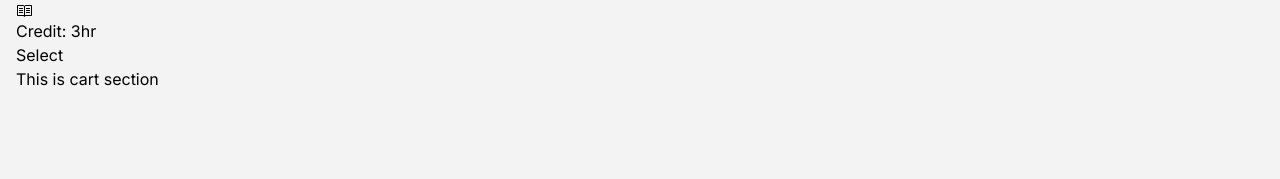
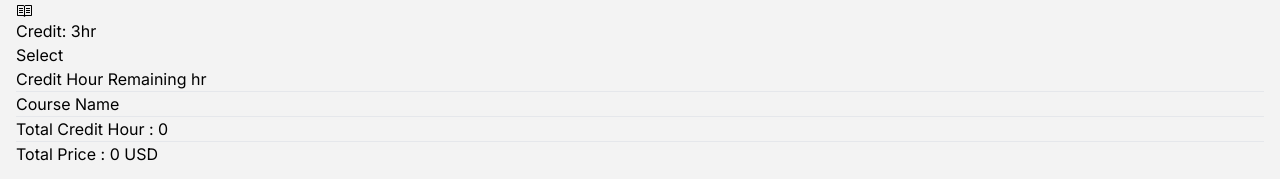
Before and after one commit to zahurul-islam803/course-registration-site, a React (Vite) app: page / in a window 1280 px wide. Shown: the part 4041-4220 px from the top of the page. Before the commit the page ends 4148 px from the top, so only its background shows below. Built offline with nearby package versions, Linux system fonts and the light colour scheme.

Commit message:
display cart section and calculation total credit and total price

```diff
--- a/package.json
+++ b/package.json
@@ -10,9 +10,11 @@
     "preview": "vite preview"
   },
   "dependencies": {
+    "prop-types": "^15.8.1",
     "react": "^18.2.0",
     "react-dom": "^18.2.0",
-    "react-icons": "^4.11.0"
+    "react-icons": "^4.11.0",
+    "react-toastify": "^9.1.3"
   },
   "devDependencies": {
     "@types/react": "^18.2.15",
--- a/src/Components/Cart/Cart.jsx
+++ b/src/Components/Cart/Cart.jsx
@@ -1,10 +1,33 @@
-
-const Cart = () => {
+import PropTypes from "prop-types";
+const Cart = ({ selectCourse, totalPrice, totalCredit }) => {
   return (
-    <div className="w-1/4">
-      <h1>This is cart section</h1>
+    <div>
+      <div className="bg-white rounded-xl p-6">
+        <h2 className="text-lg text-[#2F80ED] font-bold">
+          Credit Hour Remaining hr
+        </h2>
+        <hr className="text-[#1C1B1B33] my-4" />
+        <h2 className="text-xl text-[#1C1B1B] font-bold mb-5">Course Name</h2>
+        {selectCourse.map((course) => (
+          <li className="list-decimal text-[#1C1B1B99]" key={course.id}>
+            {course.course_name}
+          </li>
+        ))}
+        <hr className="text-[#1C1B1B33] mt-6" />
+        <h5 className="text-[#1C1B1BCC] font-medium my-4">
+          Total Credit Hour : {totalCredit}
+        </h5>
+        <hr className="text-[#1C1B1B33] my-4" />
+        <h5 className="text-[#1C1B1BCC] font-semibold">
+          Total Price : {totalPrice} USD
+        </h5>
+      </div>
     </div>
   );
 };
-
+Cart.propTypes = {
+  selectCourse: PropTypes.array.isRequired,
+  totalPrice: PropTypes.object.isRequired,
+  totalCredit: PropTypes.object.isRequired
+};
 export default Cart;
--- a/src/Components/Courses/Courses.jsx
+++ b/src/Components/Courses/Courses.jsx
@@ -3,17 +3,41 @@ import { FiDollarSign } from "react-icons/fi";
 import { useEffect } from "react";
 import { useState } from "react";
 import Cart from "../Cart/Cart";
+import { ToastContainer, toast } from "react-toastify";
+import "react-toastify/dist/ReactToastify.css";
 
 const Courses = () => {
 
   // load all course
   const [courses, setCourses] = useState([]);
+  const [selectCourse, setSelectCourse] = useState([]);
+  const [totalPrice, setTotalPrice] = useState(0);
+  const [totalCredit, setTotalCredit] = useState(0);
   useEffect(()=>{
     fetch('./course.json')
     .then(res => res.json())
     .then(data => setCourses(data));
   },[])
 
+  // select button
+  const handleToSelect = (course)=>{
+    const isExist = selectCourse.find(item => item.id == course.id);
+    let coursePrice = course.price;
+    let courseCredit = course.credit;
+    if(isExist){
+      toast('The course name is already exist')
+    }else{
+        selectCourse.forEach(price => {
+        coursePrice = coursePrice + price.price;
+      });
+      selectCourse.forEach(credit =>{
+        courseCredit = courseCredit + credit.credit;
+      })
+      setTotalPrice(coursePrice);
+      setTotalCredit(courseCredit);
+      setSelectCourse([...selectCourse,course]);
+    }
+  }
 
   return (
     <div className="flex gap-6 justify-around">
@@ -47,7 +71,10 @@ const Courses = () => {
                 </p>
               </div>
               <div className="card-actions">
-                <button className="bg-[#2F80ED] w-full p-2 text-lg text-white rounded-lg font-semibold">
+                <button
+                  onClick={() => handleToSelect(course)}
+                  className="bg-[#2F80ED] w-full p-2 text-lg text-white rounded-lg font-semibold"
+                >
                   Select
                 </button>
               </div>
@@ -55,7 +82,12 @@ const Courses = () => {
           </div>
         ))}
       </div>
-      <Cart></Cart>
+      <Cart
+        selectCourse={selectCourse}
+        totalPrice={totalPrice}
+        totalCredit={totalCredit}
+      ></Cart>
+      <ToastContainer></ToastContainer>
     </div>
   );
 };
```
Also changed, not shown: 1 other file (tests, documents, lock files or other folders).
